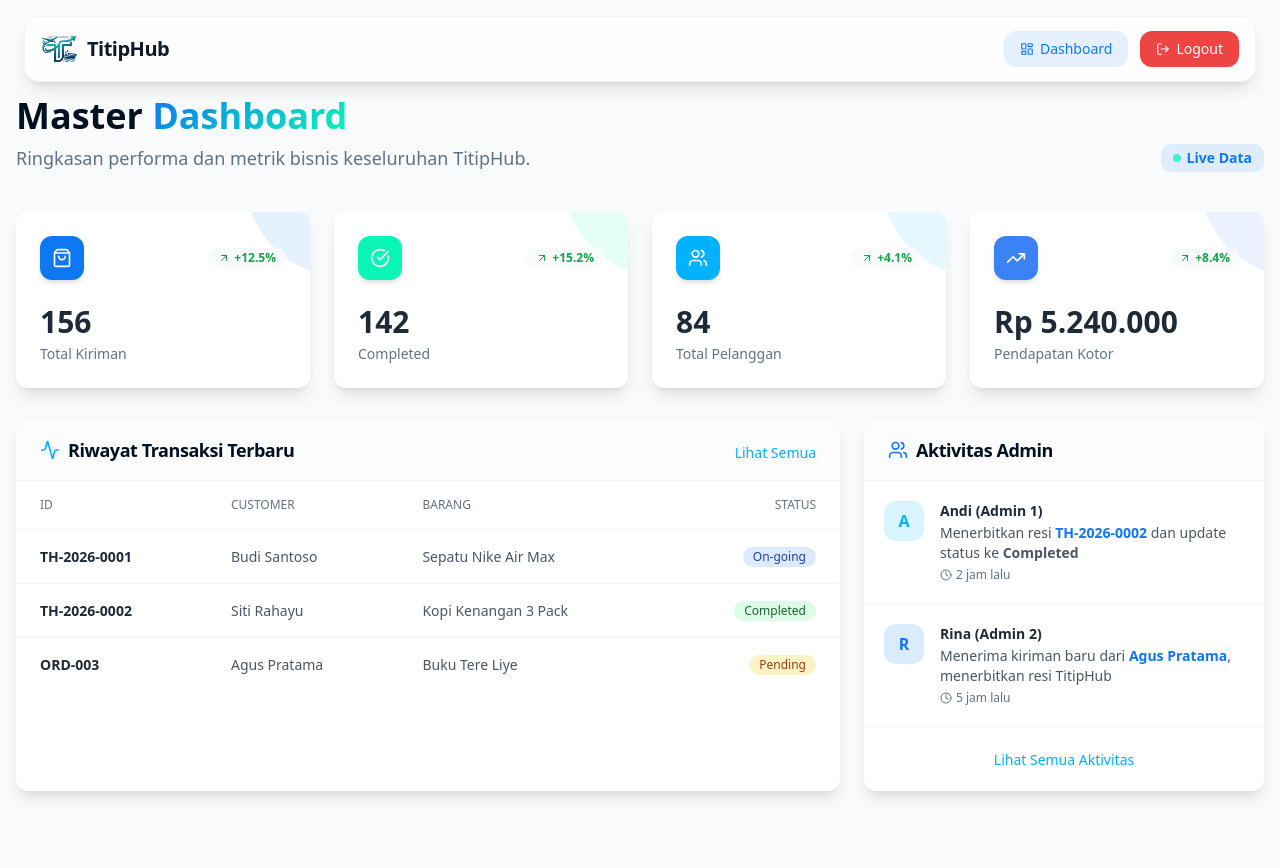
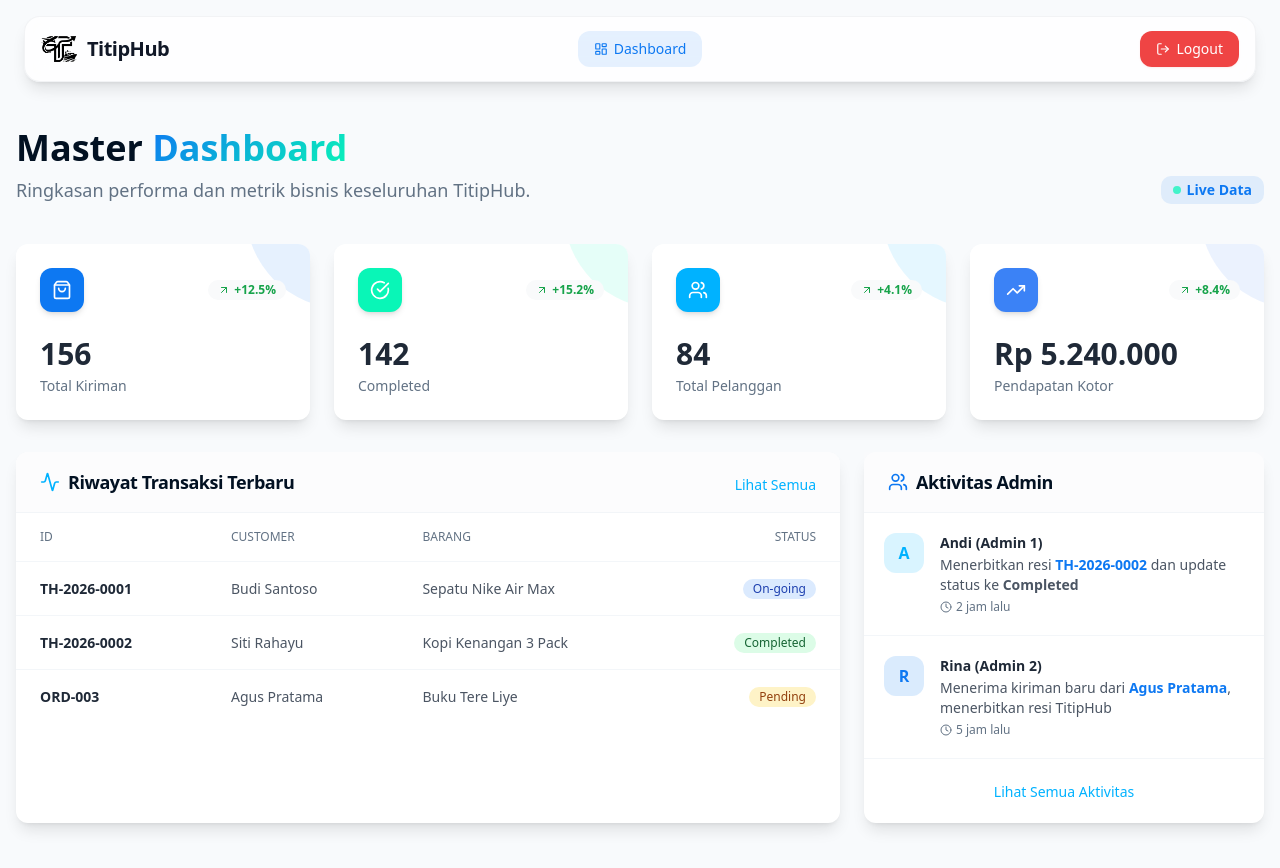
Before and after one commit to dipndeep/titiphub_app, a React (Vite) app in the folder frontend/: page /owner in a window 1280 px wide. Shown: the top 868 px of the page. Built offline with nearby package versions, Linux system fonts and the light colour scheme.

Commit message:
feat: add dashboard pages for owners and managers, implement navbar, and include landing and customer views

```diff
--- a/frontend/src/components/layout/Navbar.jsx
+++ b/frontend/src/components/layout/Navbar.jsx
@@ -1,6 +1,6 @@
 import React, { useState, useEffect } from "react"
 import { Link, useLocation, useNavigate } from "react-router-dom"
-import { Package, Menu, X, LogIn, UserPlus, LayoutDashboard, Truck, LogOut, AlertTriangle } from "lucide-react"
+import { Package, Menu, X, LogIn, UserPlus, LayoutDashboard, Truck, LogOut, AlertTriangle, Home, Sparkles, HelpCircle, MessageSquare } from "lucide-react"
 import { Button } from "@/components/ui/button"
 
 export default function Navbar() {
@@ -23,6 +23,18 @@ export default function Navbar() {
     if (link.label === "Logout") {
       e.preventDefault()
       setShowLogoutConfirm(true)
+    } else if (link.path.startsWith("/#")) {
+      setMobileOpen(false)
+      if (location.pathname === "/") {
+        e.preventDefault()
+        const id = link.path.replace("/#", "")
+        const element = document.getElementById(id)
+        if (element) {
+          element.scrollIntoView({ behavior: "smooth" })
+        }
+      }
+    } else {
+      setMobileOpen(false)
     }
   }
 
@@ -51,7 +63,21 @@ export default function Navbar() {
         { path: "/", label: "Logout", icon: <LogOut className="w-3.5 h-3.5" /> },
       ]
     }
-    return []
+    return [
+      { path: "/#home", label: "Beranda", icon: <Home className="w-3.5 h-3.5" /> },
+      { path: "/#features", label: "Fitur", icon: <Sparkles className="w-3.5 h-3.5" /> },
+      { path: "/#how-it-works", label: "Cara Kerja", icon: <HelpCircle className="w-3.5 h-3.5" /> },
+      { path: "/#testimonials", label: "Testimoni", icon: <MessageSquare className="w-3.5 h-3.5" /> },
+    ]
+  }
+
+  const isLinkActive = (link) => {
+    if (location.pathname === link.path) return true
+    if (isLanding && link.path.startsWith("/#")) {
+      const hash = link.path.replace("/", "")
+      return location.hash === hash || (location.hash === "" && link.path === "/#home")
+    }
+    return false
   }
 
   const links = getLinks()
@@ -69,26 +95,36 @@ export default function Navbar() {
     <>
       <nav className={`fixed top-4 left-0 right-0 mx-auto w-[calc(100%-2rem)] md:w-[calc(100%-3rem)] max-w-7xl z-50 rounded-2xl border transition-all duration-300 overflow-hidden ${navBg}`}>
       <div className="container mx-auto px-4 h-16 flex items-center justify-between">
-        {/* Logo */}
+        {/* Logo (Left) */}
+        <div className="flex-1 flex justify-start">
           <Link to="/" className={`flex items-center gap-2.5 font-bold text-xl tracking-tight transition-colors duration-300 ${isLight ? "text-gray-900" : "text-white"}`}>
-          <img src="/titiphub-icon.png" alt="TitipHub Logo" className="w-9 h-9 object-contain" />
+            <div className="relative w-9 h-9 shrink-0">
+              <img
+                src="/titiphub-icon-white.png"
+                alt="TitipHub Logo"
+                className={`absolute inset-0 w-full h-full object-contain transition-opacity duration-300 ${isLight ? "opacity-0" : "opacity-100"}`}
+              />
+              <img
+                src="/titiphub-icon-black.png"
+                alt="TitipHub Logo"
+                className={`absolute inset-0 w-full h-full object-contain transition-opacity duration-300 ${isLight ? "opacity-100" : "opacity-0"}`}
+              />
+            </div>
             <span>TitipHub</span>
           </Link>
+        </div>
 
-        {/* Desktop Nav */}
-        <div className="hidden md:flex items-center gap-1">
-          {links.map((link) => {
-            const isActive = location.pathname === link.path
-            const isLogout = link.label === "Logout"
+        {/* Center Links (Middle) */}
+        <div className="hidden md:flex items-center justify-center gap-1">
+          {links.filter(link => link.label !== "Logout").map((link) => {
+            const isActive = isLinkActive(link)
             return (
               <Link
                 key={link.path + link.label}
                 to={link.path}
                 onClick={(e) => handleLinkClick(e, link)}
                 className={`text-sm font-medium px-4 py-2 rounded-lg transition-all duration-300 flex items-center gap-1.5 ${
-                  isLogout
-                    ? "bg-red-500 hover:bg-red-600 text-white shadow-sm shadow-red-500/10 ml-2"
-                    : isActive
+                  isActive
                     ? isLight
                       ? "bg-primary/10 text-primary"
                       : "bg-white/15 text-accent"
@@ -102,8 +138,27 @@ export default function Navbar() {
               </Link>
             )
           })}
+        </div>
+
+        {/* Right Actions (Right) */}
+        <div className="flex-1 flex justify-end items-center gap-2">
+          {/* Logout Button (if present in links) */}
+          {links.filter(link => link.label === "Logout").map((link) => {
+            return (
+              <Link
+                key={link.path + link.label}
+                to={link.path}
+                onClick={(e) => handleLinkClick(e, link)}
+                className="hidden md:flex text-sm font-medium px-4 py-2 rounded-lg transition-all duration-300 items-center gap-1.5 bg-red-500 hover:bg-red-600 text-white shadow-sm shadow-red-500/10"
+              >
+                {link.icon}
+                <span>{link.label}</span>
+              </Link>
+            )
+          })}
+
           {showAuthButtons && (
-            <div className="flex items-center gap-2 ml-4">
+            <div className="hidden md:flex items-center gap-2">
               <Link to="/signin">
                 <Button
                   size="sm"
@@ -133,7 +188,6 @@ export default function Navbar() {
               </Link>
             </div>
           )}
-        </div>
 
           {/* Mobile Hamburger */}
           <button
@@ -146,6 +200,7 @@ export default function Navbar() {
           >
             {mobileOpen ? <X className="h-5 w-5" /> : <Menu className="h-5 w-5" />}
           </button>
+        </div>
       </div>
 
       {/* Mobile Menu */}
@@ -165,7 +220,7 @@ export default function Navbar() {
                 className={`flex items-center gap-2.5 py-2.5 px-3 text-sm font-medium rounded-lg transition-colors ${
                   isLogout
                     ? "bg-red-500 hover:bg-red-600 text-white mt-4 shadow-sm shadow-red-500/10"
-                    : location.pathname === link.path
+                    : isLinkActive(link)
                       ? isLight
                         ? "bg-primary/10 text-primary"
                         : "bg-white/15 text-accent"
--- a/frontend/src/pages/LandingPage.jsx
+++ b/frontend/src/pages/LandingPage.jsx
@@ -50,10 +50,23 @@ export default function LandingPage() {
     return () => clearInterval(timer)
   }, [testimonials.length])
 
+  useEffect(() => {
+    if (window.location.hash) {
+      const id = window.location.hash.replace("#", "")
+      const timer = setTimeout(() => {
+        const element = document.getElementById(id)
+        if (element) {
+          element.scrollIntoView({ behavior: "smooth" })
+        }
+      }, 150)
+      return () => clearTimeout(timer)
+    }
+  }, [])
+
   return (
     <div className="overflow-hidden">
       {/* ===== HERO SECTION ===== */}
-      <section className="gradient-hero relative pt-32 pb-40 lg:pt-40 lg:pb-48">
+      <section id="home" className="gradient-hero relative pt-32 pb-40 lg:pt-40 lg:pb-48">
         {/* Background decorations */}
         <div className="absolute inset-0 overflow-hidden">
           <div className="absolute -top-40 -right-40 w-[600px] h-[600px] rounded-full bg-accent/10 blur-3xl animate-float"></div>
@@ -182,7 +195,7 @@ export default function LandingPage() {
       </section>
 
       {/* ===== FEATURES SECTION ===== */}
-      <section className="py-8 md:py-10">
+      <section id="features" className="py-8 md:py-10">
         <div className="container mx-auto px-4">
           <div className="text-center mb-12">
             <span className="inline-block bg-primary/10 text-primary text-sm font-semibold px-4 py-1.5 rounded-full mb-4">Fitur Unggulan</span>
@@ -292,7 +305,7 @@ export default function LandingPage() {
       </section>
 
       {/* ===== HOW IT WORKS ===== */}
-      <section className="py-8 md:py-10 bg-gradient-to-b from-transparent via-primary/[0.02] to-transparent">
+      <section id="how-it-works" className="py-8 md:py-10 bg-gradient-to-b from-transparent via-primary/[0.02] to-transparent">
         <div className="container mx-auto px-4">
           <div className="text-center mb-12">
             <span className="inline-block bg-secondary/10 text-secondary text-sm font-semibold px-4 py-1.5 rounded-full mb-4">Cara Kerja</span>
@@ -476,7 +489,7 @@ export default function LandingPage() {
       </section>
 
       {/* ===== TESTIMONIALS ===== */}
-      <section className="py-8 md:py-10">
+      <section id="testimonials" className="py-8 md:py-10">
         <div className="container mx-auto px-4">
           <div className="text-center mb-12">
             <span className="inline-block bg-accent/15 text-primary text-sm font-semibold px-4 py-1.5 rounded-full mb-4">Testimoni</span>
@@ -595,7 +608,7 @@ export default function LandingPage() {
           <div className="grid md:grid-cols-4 gap-10 mb-12">
             <div className="md:col-span-2">
               <div className="flex items-center gap-2 mb-4">
-                <img src="/titiphub-icon.png" alt="TitipHub Logo" className="w-8 h-8 object-contain" />
+                <img src="/titiphub-icon-white.png" alt="TitipHub Logo" className="w-8 h-8 object-contain" />
                 <span className="font-bold text-2xl">TitipHub</span>
               </div>
               <p className="text-white/60 text-sm leading-relaxed max-w-sm">
--- a/frontend/src/pages/customer/Home.jsx
+++ b/frontend/src/pages/customer/Home.jsx
@@ -39,7 +39,7 @@ export default function Home() {
   }
 
   return (
-    <div className="pt-24 pb-16 px-4">
+    <div className="pt-32 pb-16 px-4">
       <div className="max-w-5xl mx-auto">
         {/* Header */}
         <div className="mb-10 animate-fade-in-up flex flex-col md:flex-row md:items-end justify-between gap-4">
@@ -48,7 +48,7 @@ export default function Home() {
               <Package className="w-6 h-6 text-primary" />
             </div>
             <h1 className="text-3xl md:text-4xl font-bold mb-2">
-              <span className="gradient-text">Kirim Barang via Jastip</span>
+              <span className="text-primary">Kirim Barang via Jastip</span>
             </h1>
             <p className="text-muted-foreground text-base max-w-md">
               Daftarkan barang kiriman Anda ke TitipHub untuk proses jastip yang aman dan terpantau.
--- a/frontend/src/pages/customer/Tracking.jsx
+++ b/frontend/src/pages/customer/Tracking.jsx
@@ -76,12 +76,12 @@ export default function Tracking() {
   const getStepIndex = (status) => steps.indexOf(status)
 
   return (
-    <div className="pt-24 pb-16 px-4">
+    <div className="pt-32 pb-16 px-4">
       <div className="max-w-4xl mx-auto">
         {/* Header */}
         <div className="mb-8 animate-fade-in-up">
           <h1 className="text-3xl md:text-4xl font-bold mb-3">
-            <span className="gradient-text">Lacak Pengiriman</span>
+            <span className="text-primary">Lacak Pengiriman</span>
           </h1>
           <p className="text-muted-foreground text-lg">Pantau status pengiriman barang Anda ke TitipHub secara real-time.</p>
         </div>
--- a/frontend/src/pages/manager/Dashboard.jsx
+++ b/frontend/src/pages/manager/Dashboard.jsx
@@ -100,11 +100,11 @@ export default function Dashboard() {
   ]
 
   return (
-    <div className="pt-24 pb-16 px-4">
+    <div className="pt-32 pb-16 px-4">
       <div className="max-w-7xl mx-auto">
         <div className="flex flex-col md:flex-row justify-between items-start md:items-end mb-8 gap-4 animate-fade-in-up">
           <div>
-            <h1 className="text-3xl font-bold mb-2">Admin <span className="gradient-text">Dashboard</span></h1>
+            <h1 className="text-3xl text-primary font-bold mb-2">Admin Dashboard</h1>
             <p className="text-muted-foreground">Kelola kiriman pelanggan, timbang paket, terbitkan resi, dan perbarui status.</p>
           </div>
           <div className="flex items-center gap-3">
--- a/frontend/src/pages/owner/Dashboard.jsx
+++ b/frontend/src/pages/owner/Dashboard.jsx
@@ -12,7 +12,7 @@ export default function Dashboard() {
   ]
 
   return (
-    <div className="pt-24 pb-16 px-4">
+    <div className="pt-32 pb-16 px-4">
       <div className="max-w-7xl mx-auto">
         <div className="flex flex-col md:flex-row justify-between items-start md:items-end mb-10 gap-4 animate-fade-in-up">
           <div>
```
Also changed, not shown: frontend/public/titiphub-icon-black-2.png (added), frontend/public/titiphub-icon-black.png (added). Lines whose indentation alone changed are shown as unchanged.
